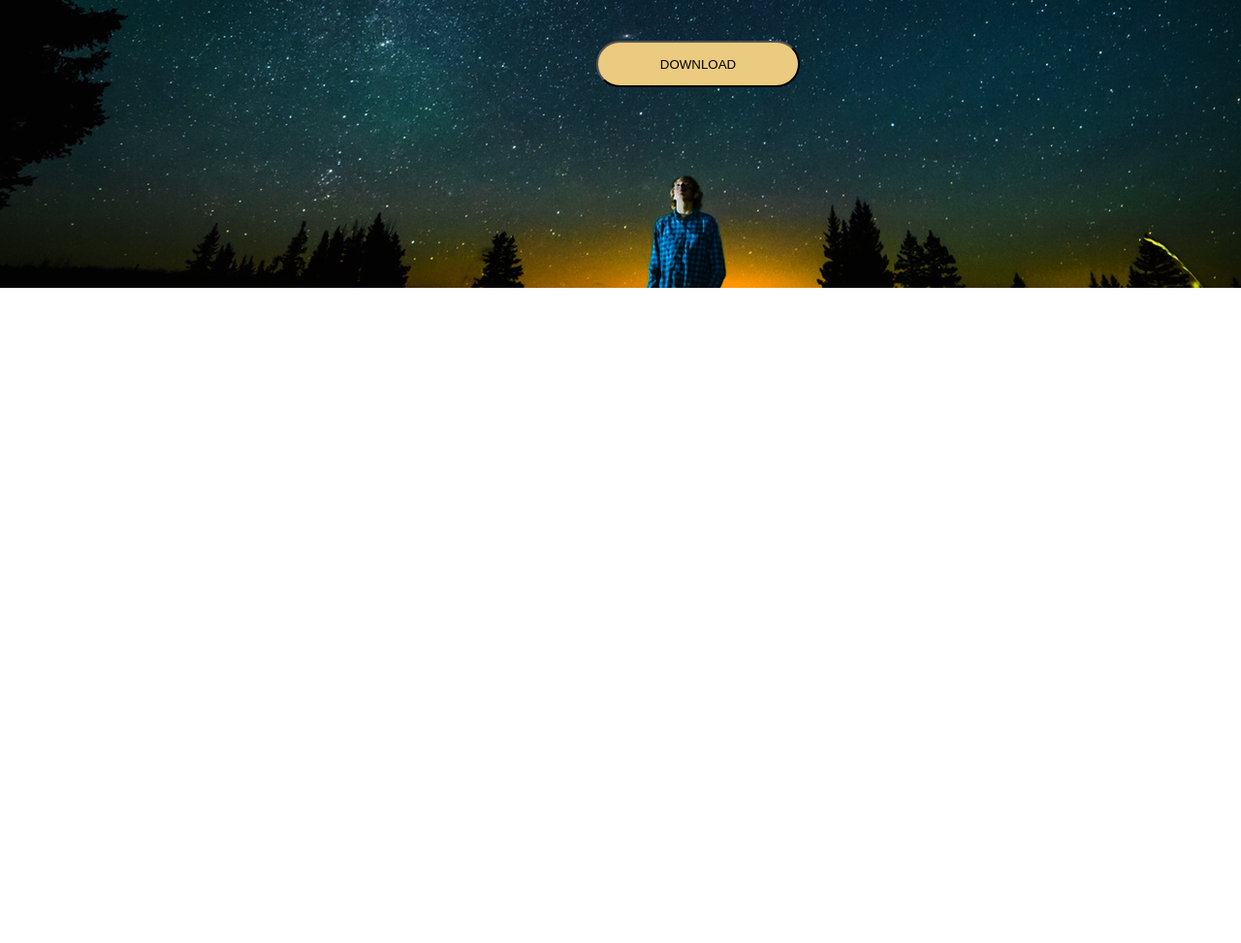
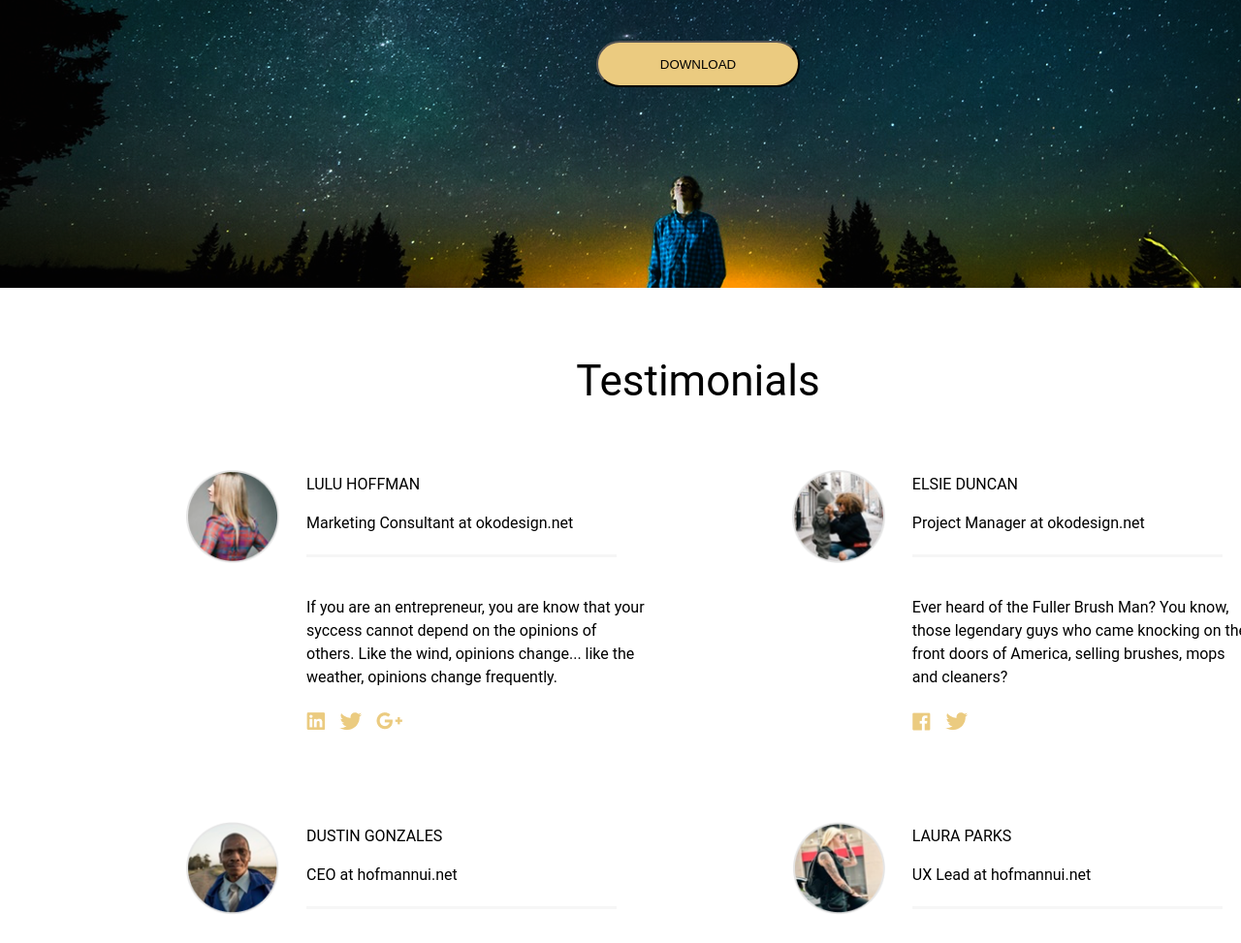
Before and after one commit to mxuanvan02/Practice-1-HTML-CSS, a website built with Parcel: page src/index.html in a window 1280 px wide. Shown: the part 1827-2800 px from the top of the page at 97% size. Before the commit the page ends 2124 px from the top, so only its background shows below. Built offline with nearby package versions, Linux system fonts and the light colour scheme; files whose address does not match are found by name.

Commit message:
Completed testimonial section.

```diff
--- a/src/css/index.css
+++ b/src/css/index.css
@@ -14,6 +14,11 @@
 
 .text-uppercase {
   text-transform: uppercase;
+}
+
+.title {
+  font-size: 44px;
+  line-height: 48px;
 }
 
 
@@ -44,7 +49,7 @@ header {
   left: 0;
   height: 768px;
   width: 1440px;
-  background: #000;
+  background: var(--color-black);
   opacity: 0.5;
   mix-blend-mode: normal;
 }
@@ -117,7 +122,7 @@ header {
   position: absolute;
   width: 24px;
   height: 24px;
-  background: #000;
+  background: var(--color-black);
 }
 
 
@@ -134,8 +139,6 @@ header {
   left: 410px;
   font-style: normal;
   font-weight: normal;
-  font-size: 44px;
-  line-height: 48px;
   display: flex;
   align-items: center;
   text-align: center;
@@ -208,7 +211,6 @@ header {
 
 
 .features-title-name {
-  font-size: 44px;
   margin: 0 100px;
 }
 
@@ -296,8 +298,6 @@ header {
 
 
 .download-content-title {
-  font-size: 44px;
-  line-height: 48px;
   margin-bottom: 20px;
 }
 
@@ -318,3 +318,77 @@ header {
   border-radius: 50px;
   justify-content: center;
 }
+
+
+/* ---------------------------------------------------------------------- *\
+                              #SECTION TESTIMONIALS
+\* ---------------------------------------------------------------------- */
+.testimonials {
+  position: absolute;
+  width: 1440px;
+  height: 876px;
+  left: 0;
+  top: 2124px;
+  background: var(--color-white);
+}
+
+
+.testimonials-title {
+  margin: 72px 0 28px 0;
+  display: flex;
+  justify-content: center;
+}
+
+
+.testimonials-card {
+  margin: 0 152px;
+  padding-bottom: 50px;
+  display: grid;
+  grid-template-columns: 55% 55%;
+  grid-template-rows: 50% 50%;
+}
+
+
+.testimonials-card-item {
+  display: flex;
+  width: 514px;
+  height: 283px;
+  padding: 40px;
+}
+
+
+.testimonials-card-item:hover {
+  box-shadow: 0 4px 16px rgba(0, 0, 0, 0.2);
+  border-radius: 8px;
+}
+
+
+.testimonials-card-item > img {
+  width: 96px;
+  height: 96px;
+}
+
+
+.testimonials-card-item-content {
+  margin: -13px 0px 0 28px;
+  font-size: 16px;
+  line-height: 24px;
+}
+
+
+.testimonials-card-item-content-about {
+  margin-right: 70px;
+  padding-bottom: 20px;
+  margin-bottom: 40px;
+  border-bottom: solid #f6f6f6;
+}
+
+
+.testimonials-card-item-content-description {
+  margin: 0 40px 24px 0;
+}
+
+
+.testimonials-card-item-content-contact img {
+  margin-right: 10px;
+}
--- a/src/index.html
+++ b/src/index.html
@@ -10,6 +10,7 @@
 </head>
 
 <body>
+
   <!--================================= Page Header =================================-->
   <header>
     <div class="header-overlay">
@@ -28,20 +29,21 @@
         </ul>
       </div>
     </div>
-    <div class="header-title">
+    <div class="header-title title">
       <p>See The Unmatched Beauty Of The Great Lakes</h1>
     </div>
     <div class="header-video">
-        <div class="play-background"><img class="play-btn" src="images/header/play.png" alt="play"></div>
+      <div class="play-background"><img class="play-btn" src="images/header/play.png" alt="play"></div>
     </div>
     <div class="header-down-arrow">
       <img src="images/header/down-arrow.png" alt="down-arrow">
     </div>
   </header>
+
   <!--================================= Section Feature =================================-->
   <section class="features">
     <div class="features-title">
-      <p class="features-title-name">Features</p>
+      <p class="features-title-name title">Features</p>
       <p class="features-title-subtitle text-uppercase">We're talking it to the next level</p>
     </div>
     <div class="features-content">
@@ -50,8 +52,9 @@
           <img src="images/features/responsive.png" alt="responsive-layout" width="53" height="44">
           <div class="responsive-layout-content">
             <p class="responsive-layout-content-title text-uppercase">Responsive layout</p>
-            <p class="responsive-layout-content-description">The past few years have seen a dramatic change in the public
-                                                              perception of cosmetic surgery.</p>
+            <p class="responsive-layout-content-description">The past few years have seen a dramatic change in the
+              public
+              perception of cosmetic surgery.</p>
           </div>
         </div>
         <div class="pixel-perfect">
@@ -59,29 +62,101 @@
           <div class="pixel-perfect-content">
             <p class="pixel-perfect-content-title text-uppercase">Pixel perfect</p>
             <p class="pixel-perfect-content-description">About 64% of all on-line teens say that do things online that
-                                                          they wouldn't want their parents to know about.</p>
+              they wouldn't want their parents to know about.</p>
           </div>
         </div>
         <div class="organized-layers">
           <img src="images/features/layers.png" alt="organized-layers" width="36" height="48">
           <div class="organized-layers-content">
             <p class="organized-layers-content-title text-uppercase">Organized layers</p>
-            <p class="organized-layers-content-description">Are you one of the thousands of Iphone owners who has no idea
-                                                            that they can get free games for their Iphone?</p>
+            <p class="organized-layers-content-description">Are you one of the thousands of Iphone owners who has no
+              idea
+              that they can get free games for their Iphone?</p>
           </div>
         </div>
       </div>
       <div class="features-content-right"></div>
     </div>
   </section>
+
   <!--================================= Section Download =================================-->
   <section class="download">
     <div class="download-content">
-      <p class="download-content-title">Get Your Free Version</p>
-      <p class="download-content-description">Having used discount toner cartridges for twenty years, there have been a lot o changes
-                                      in the toer cartridge market. The market today is approximately a twenty billon dollar business.</p>
+      <p class="download-content-title title">Get Your Free Version</p>
+      <p class="download-content-description">Having used discount toner cartridges for twenty years, there have been a
+        lot o changes
+        in the toer cartridge market. The market today is approximately a twenty billon dollar business.</p>
     </div>
     <button class="download-button text-uppercase">Download</button>
+  </section>
+
+  <!--================================= Section Testimonials =================================-->
+  <section class="testimonials">
+    <p class="testimonials-title title">Testimonials</p>
+    <div class="testimonials-card">
+      <div class="testimonials-card-item">
+        <img src="images/testimonials/lulu-hoffman.png" alt="lulu-hoffman">
+        <div class="testimonials-card-item-content">
+          <p class="testimonials-card-item-content-name text-uppercase">Lulu hoffman</p>
+          <p class="testimonials-card-item-content-about">Marketing Consultant at okodesign.net</p>
+          <p class="testimonials-card-item-content-description">If you are an entrepreneur, you are know that your
+            syccess cannot depend on the opinions
+            of others. Like the wind, opinions change... like the weather, opinions change frequently.</p>
+          <div class="testimonials-card-item-content-contact">
+            <img src="images/testimonials/linkedin.png" alt="linkedin">
+            <img src="images/testimonials/twitter.png" alt="twiter">
+            <img src="images/testimonials/google-plus.png" alt="google-plus">
+          </div>
+        </div>
+      </div>
+      <div class="testimonials-card-item">
+        <img src="images/testimonials/elsie-duncan.png" alt="elsie-duncan">
+        <div class="testimonials-card-item-content">
+          <p class="testimonials-card-item-content-name text-uppercase">Elsie duncan</p>
+          <p class="testimonials-card-item-content-about">Project Manager at okodesign.net</p>
+          <p class="testimonials-card-item-content-description">Ever heard of the Fuller Brush Man? You know, those
+            legendary guys who came knocking on
+            the front doors of America, selling brushes, mops and cleaners?</p>
+          <div class="testimonials-card-item-content-contact">
+            <img src="images/testimonials/facebook.png" alt="facebook">
+            <img src="images/testimonials/twitter.png" alt="twiter">
+          </div>
+        </div>
+      </div>
+      <div class="testimonials-card-item">
+        <img src="images/testimonials/dustin-gonzales.png" alt="dustin-gonzales">
+        <div class="testimonials-card-item-content">
+          <p class="testimonials-card-item-content-name text-uppercase">Dustin gonzales</p>
+          <p class="testimonials-card-item-content-about">CEO at hofmannui.net</p>
+          <p class="testimonials-card-item-content-description">Do you remember the story of "The Wizard of Oz"? In this
+            story we saw the characters
+            of Dorothy, who had wanted to run away from home because se thought there was a better
+            place somewhere.</p>
+          <div class="testimonials-card-item-content-contact">
+            <img src="images/testimonials/facebook.png" alt="facebook">
+            <img src="images/testimonials/linkedin.png" alt="linkedin">
+            <img src="images/testimonials/google-plus.png" alt="google-plus">
+          </div>
+        </div>
+      </div>
+      <div class="testimonials-card-item">
+        <img src="images/testimonials/laura-parks.png" alt="laura-parks">
+        <div class="testimonials-card-item-content">
+          <p class="testimonials-card-item-content-name text-uppercase">Laura parks</p>
+          <p class="testimonials-card-item-content-about">UX Lead at hofmannui.net</p>
+          <p class="testimonials-card-item-content-description">They are big, bold and beautiful. Billboards have been
+            around for quite a while. In
+            almost all places nowadays you can find Billboards of just about every product there is
+            in the market. No matter how you see it, billboard advertising is on the rise.</p>
+          <div class="testimonials-card-item-content-contact">
+            <img src="images/testimonials/facebook.png" alt="facebook">
+            <img src="images/testimonials/linkedin.png" alt="linkedin">
+            <img src="images/testimonials/twitter.png" alt="twiter">
+            <img src="images/testimonials/google-plus.png" alt="google-plus">
+          </div>
+        </div>
+      </div>
+    </div>
   </section>
 
 </body>
```
Also changed, not shown: src/images/testimonials/dustin-gonzales.png (added), src/images/testimonials/elsie-duncan.png (added), src/images/testimonials/facebook.png (added), src/images/testimonials/google-plus.png (added), src/images/testimonials/laura-parks.png (added), src/images/testimonials/linkedin.png (added), src/images/testimonials/lulu-hoffman.png (added), src/images/testimonials/twitter.png (added).
